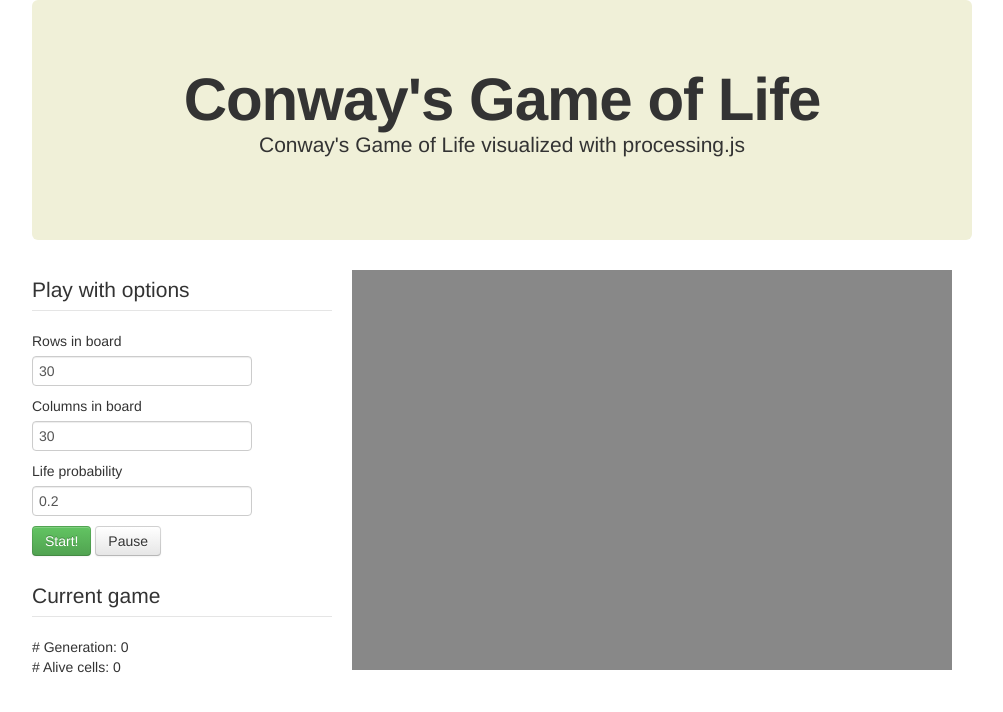
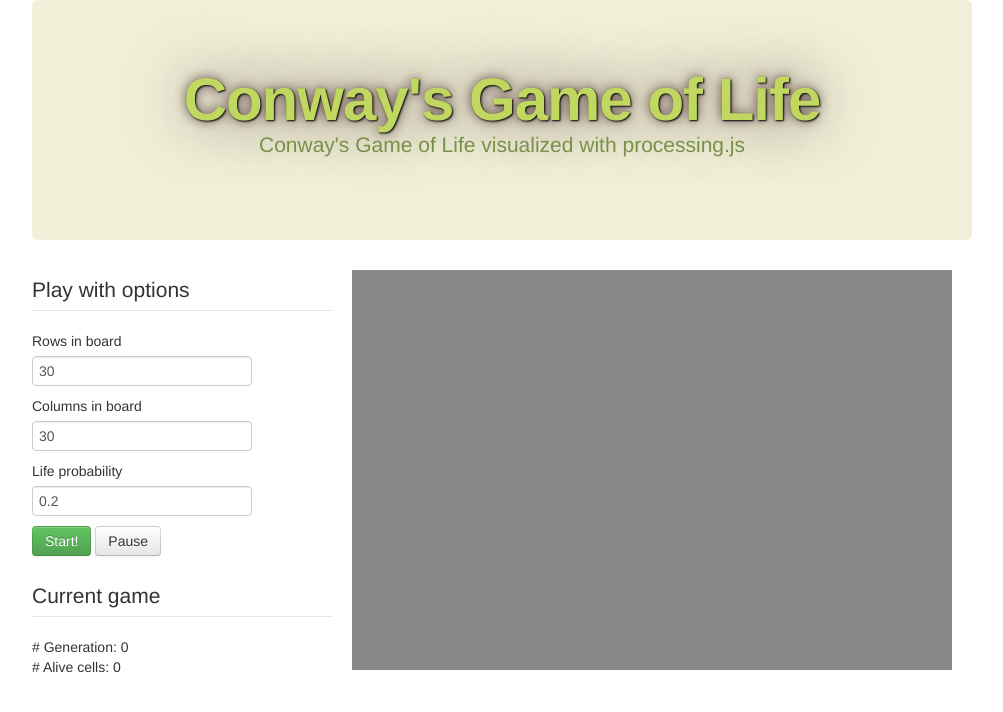
Before and after one commit to hell03610/Conway-s-Game-of-Life, a website: page index.html in a window 1280 px wide. Shown: the whole page, without its empty margins (138-1141 px from the left). Drawn offline with nearby package versions, Linux system fonts and the light colour scheme.

Commit message:
css for title

```diff
--- a/index.html
+++ b/index.html
@@ -10,11 +10,16 @@
     <style>
     .conway {
         text-align: center;
-      }
-    .hero-unit{
-      background-color:#F0F0D8;
+        background-color:#F0F0D8;
+    }
+    .conway h1{
+      color:#C0D860;
+      text-shadow: 1px 1px 2px black, 0 0 1em #604848, 0 0 0.2em #604848;
+    }
+    .conway .lead{
+      color: #789048;
+    }
 
-    }
     </style>
   </head>
   <body>
```
